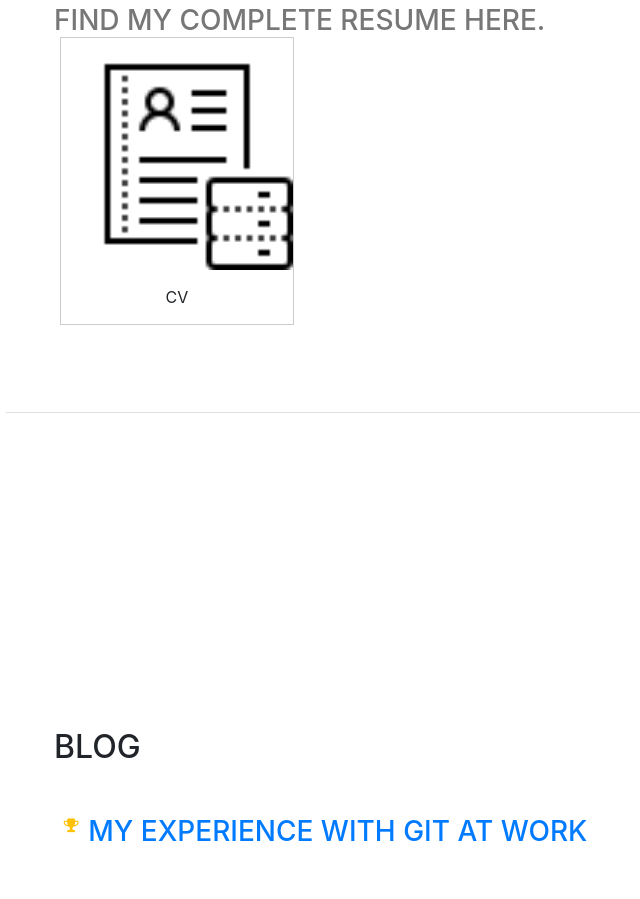
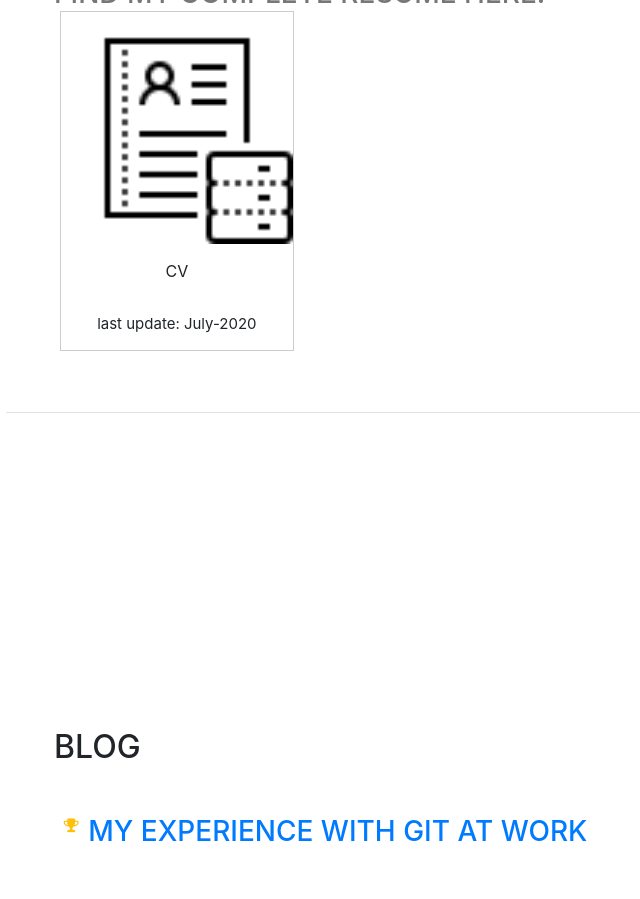
Before and after one commit to alibk95/alibk95.github.io, a website with bundled scripts: page index.html in a window 1280 px wide. Shown: the part 3086-3985 px from the top of the page, without its empty margins (266-906 px from the left). Built offline with nearby package versions, Linux system fonts and the light colour scheme; a web font is replaced by a local one.

```diff
--- a/index.html
+++ b/index.html
@@ -311,6 +311,7 @@
                     <a href="CV_Ali_B_Karimi.pdf" target="_blank"><img src="img/icon.png" alt="" width="100%" height="100%"></a>
                   </div>
                   <div class="desc">CV</div>
+                  <div class="desc" style="font-size: 15px">last update: July-2020</div>
                 </div>
               </div>
             </div>
```
Also changed, not shown: 1 other file.
